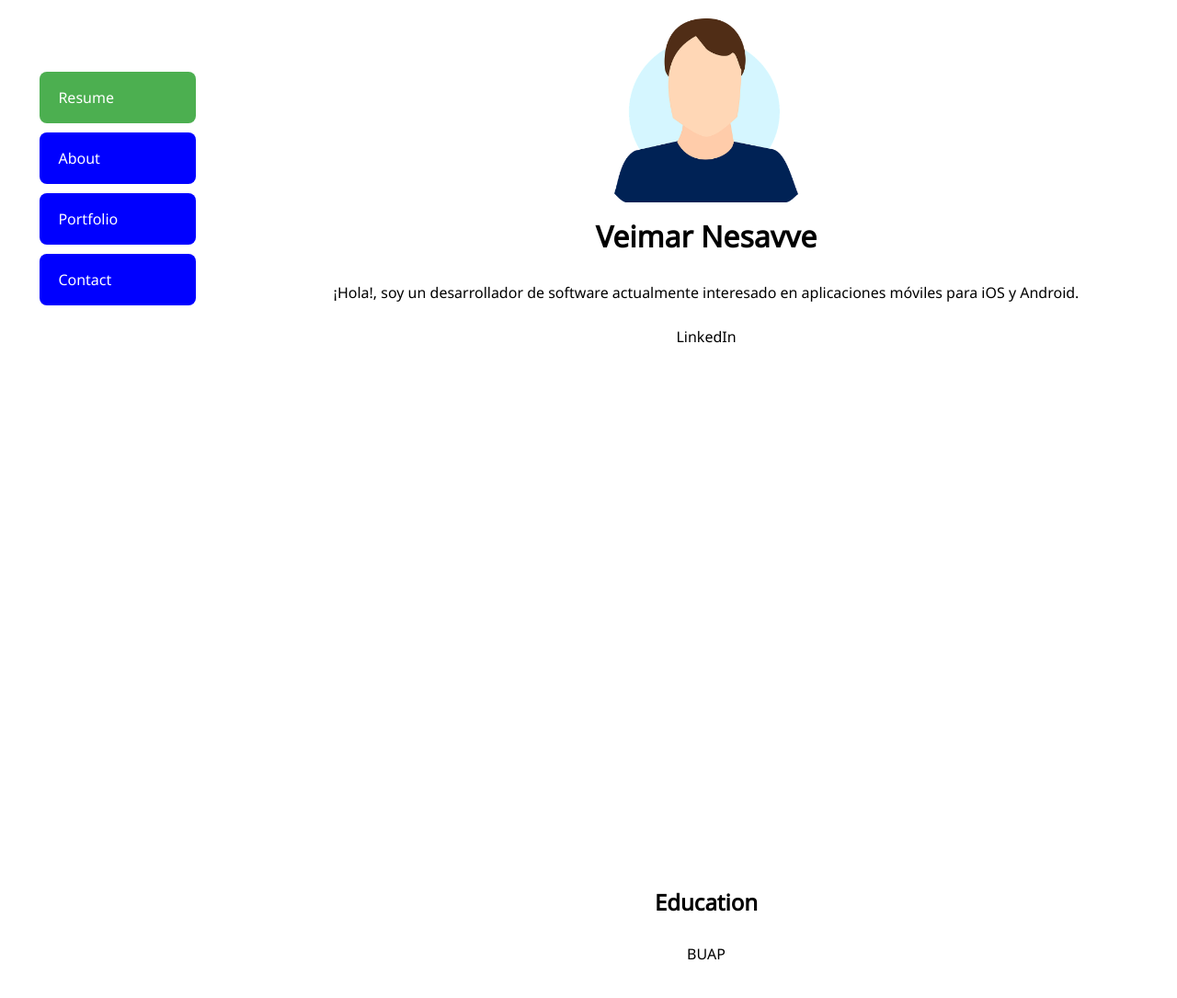
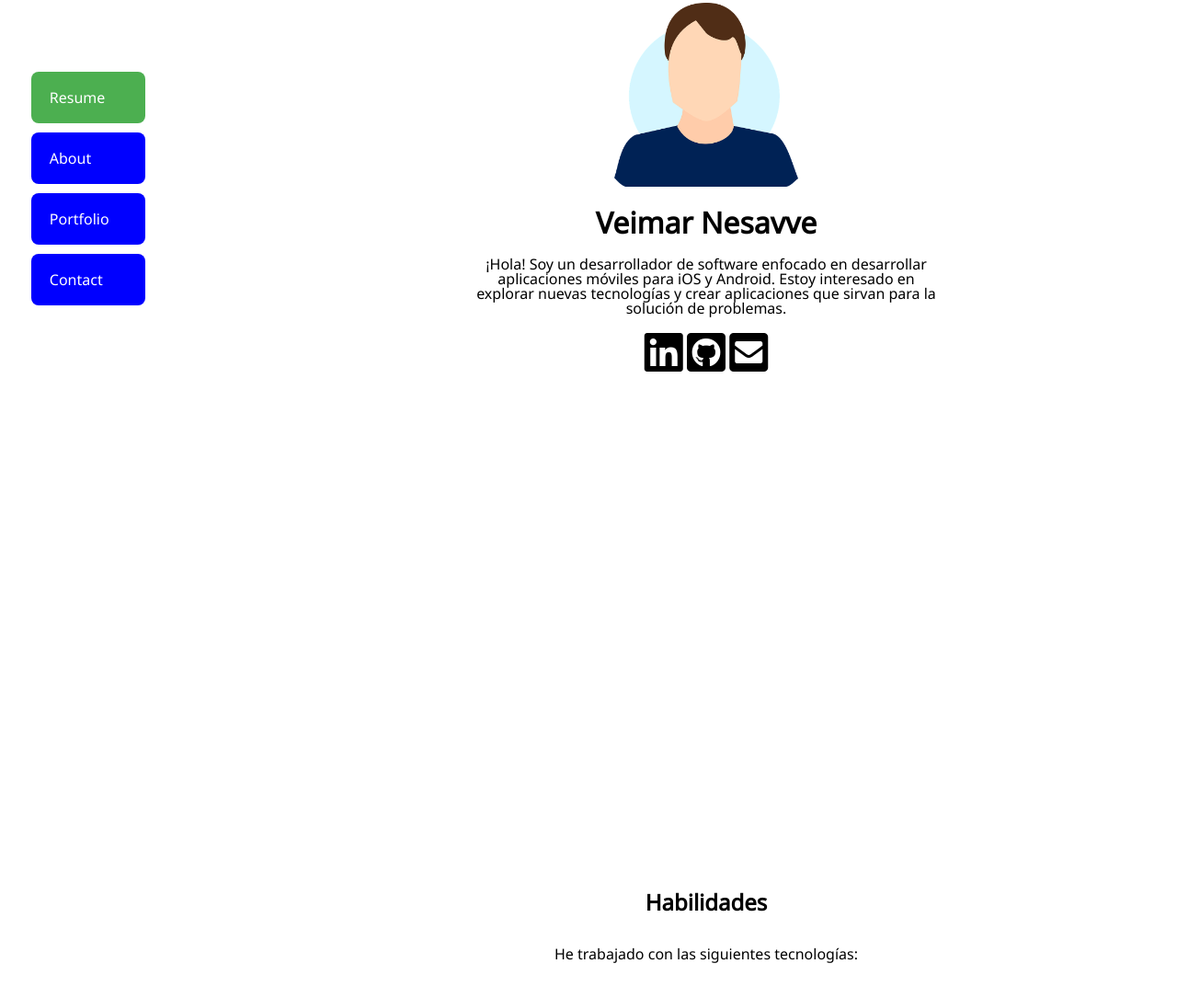
Before and after one commit to veimar-mb/veimarn.github.io, a plain HTML site: page index.html in a window 1280 px wide. Shown: the part 195-1280 px from the top of the page at 92% size. Drawn offline with Linux system fonts and the light colour scheme.

Commit message:
Add social icons

```diff
--- a/index.html
+++ b/index.html
@@ -3,7 +3,9 @@
 <head>
 	<title>Veimar's Page</title>
 
+	<meta charset="utf-8">
 	<link href="https://fonts.googleapis.com/css?family=Noto+Sans" rel="stylesheet">
+	<link rel="stylesheet" href="https://use.fontawesome.com/releases/v5.8.1/css/all.css" integrity="sha384-50oBUHEmvpQ+1lW4y57PTFmhCaXp0ML5d60M1M7uH2+nqUivzIebhndOJK28anvf" crossorigin="anonymous">
 	<link rel="stylesheet" type="text/css" href="style.css">
 </head>
 
@@ -22,16 +24,22 @@
 
 	<div class="container">
 		<div class="section" id="section-1">
-			<img class="profile-pic" src="profile.png">
-			<h1>Veimar Nesavve</h1>
-			<p>¡Hola!, soy un desarrollador de software actualmente interesado en aplicaciones móviles para iOS y Android.</p>
-			<p>LinkedIn</p>
+			<div class="about col-6">
+				<img class="profile-pic" src="profile.png">
+				<h1>Veimar Nesavve</h1>
+				<p>¡Hola! Soy un desarrollador de software enfocado en desarrollar aplicaciones móviles para iOS y Android. Estoy interesado en explorar nuevas tecnologías y crear aplicaciones que sirvan para la solución de problemas.</p>
+				<div>
+					<i class="fab fa-linkedin fa-3x"></i>
+					<i class="fab fa-github-square fa-3x"></i>
+					<i class="fas fa-envelope-square fa-3x"></i>
+				</div>
+			</div>
 		</div>
 
 		<div class="section" id="section-2">
 
-			<h2>Education</h2>
-			<p>BUAP</p>
+			<h2>Habilidades</h2>
+			<p>He trabajado con las siguientes tecnologías:</p>
 
 
 		</div>
--- a/style.css
+++ b/style.css
@@ -15,10 +15,11 @@ nav ul {
 	justify-content: center;
 	margin: 0;
 	padding: 0;
-	width: 20%;
+	width: 15%;
 	height: 100vh;
 	position: fixed;
 	overflow: auto;
+	/*background-color: gray;*/
 }
 
 nav li {
@@ -57,11 +58,17 @@ nav li a:hover:not(.active) {
 	align-items: center;
 	justify-content: center;
 	height: 100vh;
+	/*background-color: grey;*/
 }
 
 .profile-pic {
 	height: 200px;
 	width: 200px;
+}
+
+.about {
+	/*align-items: center;*/
+	text-align: center;
 }
 
 .col-1 {width: 8.33%;}
```
